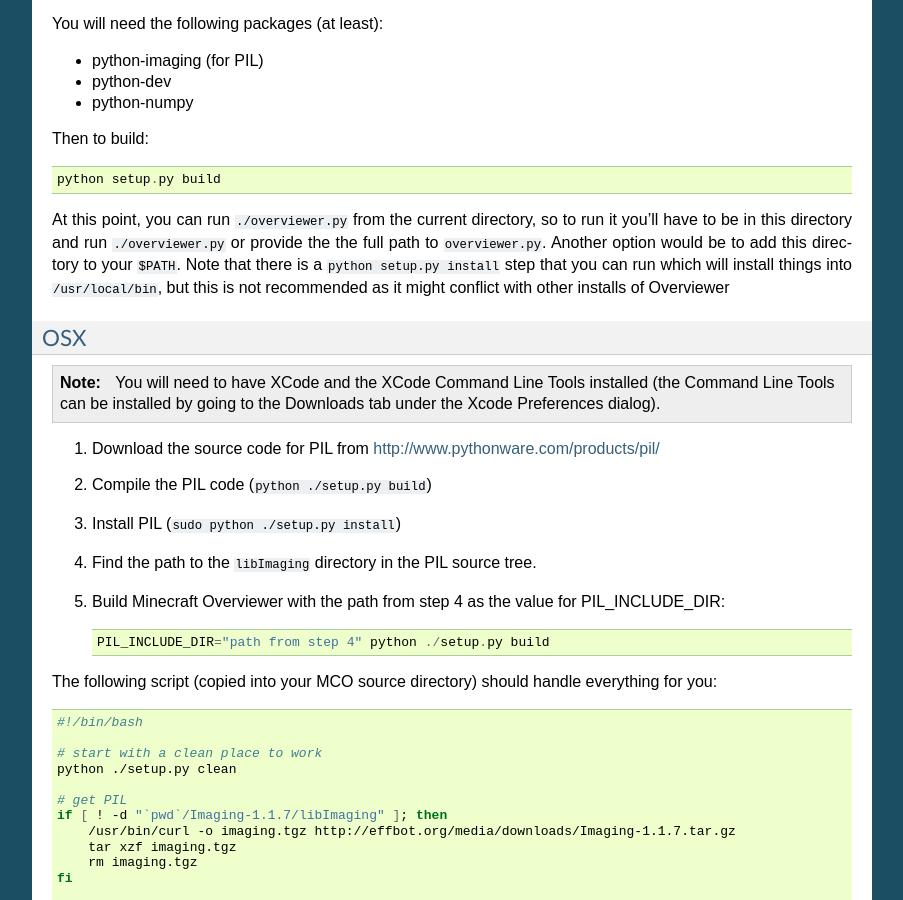
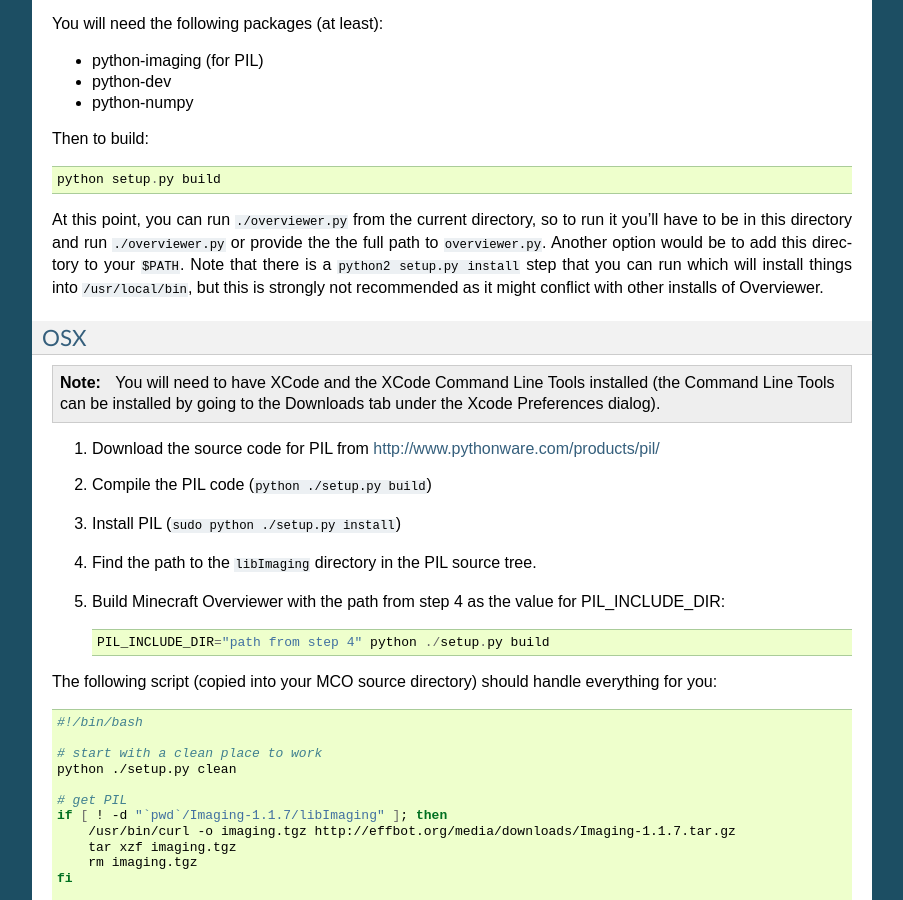
Before and after one commit to overviewer/Minecraft-Overviewer, a Sphinx documentation site: the page built from docs/building.rst, in a window 1280 px wide and 900 px high, scrolled down 2488 px. Shown: the whole window, without its empty margins (198-1101 px from the left). Built offline with Sphinx 7.4.7, drawn with Linux system fonts in a browser that asks for light colours.

Commit message:
Some minor changes based on github comment feedback

```diff
--- a/docs/building.rst
+++ b/docs/building.rst
@@ -134,7 +134,7 @@
 
     python setup.py build
 
-At this point, you can run ``./overviewer.py`` from the current directory, so to run it you'll have to be in this directory and run ``./overviewer.py`` or provide the the full path to ``overviewer.py``.  Another option would be to add this directory to your ``$PATH``.   Note that there is a ``python setup.py install`` step that you can run which will install things into ``/usr/local/bin``, but this is not recommended as it might conflict with other installs of Overviewer
+At this point, you can run ``./overviewer.py`` from the current directory, so to run it you'll have to be in this directory and run ``./overviewer.py`` or provide the the full path to ``overviewer.py``.  Another option would be to add this directory to your ``$PATH``.   Note that there is a ``python2 setup.py install`` step that you can run which will install things into ``/usr/local/bin``, but this is strongly not recommended as it might conflict with other installs of Overviewer.
 
 OSX
 ---
```
